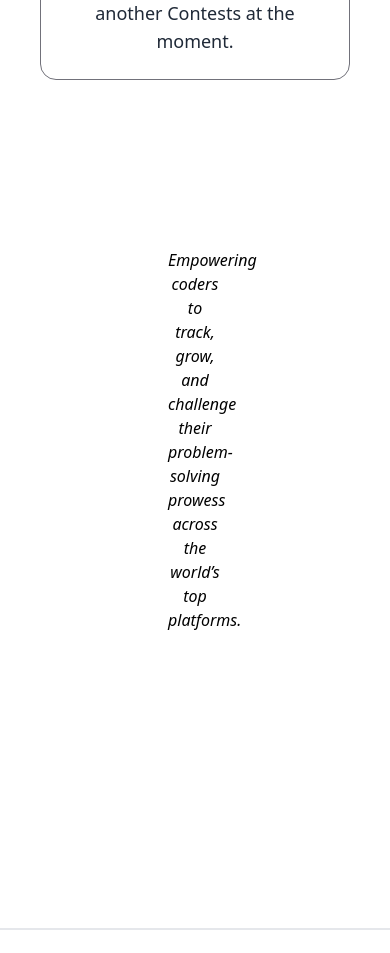
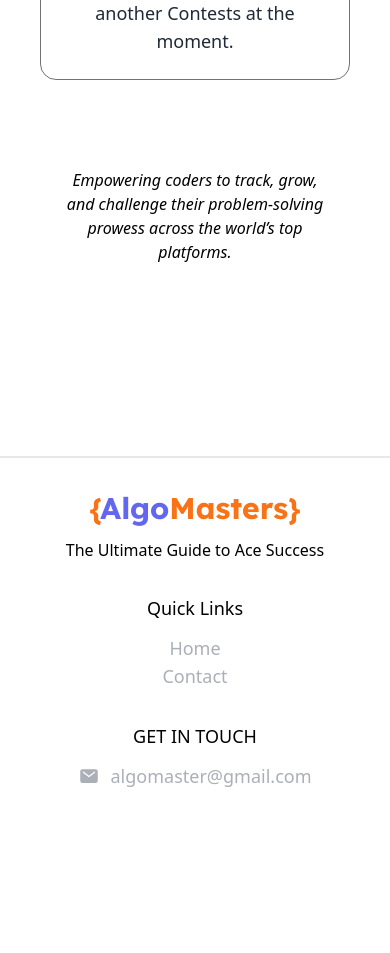
Before and after one commit to Dhiraj-2004/AlgoMaster, a React (Vite) app in the folder frontend/: page / in a window 390 px wide. Shown: the part 1500-2453 px from the top of the page. After the commit the page ends 2322 px from the top, so only its background shows below. Built offline with nearby package versions, Linux system fonts and the light colour scheme; no server answers.

Commit message:
home text

```diff
--- a/frontend/src/pages/Home.jsx
+++ b/frontend/src/pages/Home.jsx
@@ -118,9 +118,12 @@ const Home = () => {
           )}
         </div>
       </div>
-      <div className="m-11 p-11 text-center sm:text-xl">
-        <p className="m-10 p-10 italic">Empowering coders to track, grow, and challenge their problem-solving prowess across the world’s top platforms.</p>
+      <div className="m-4 sm:m-6 lg:m-11 p-4 sm:p-6 lg:p-11 text-center sm:text-xl">
+        <p className="m-4 sm:m-6 lg:m-10 p-4 sm:p-6 lg:p-10 italic">
+          Empowering coders to track, grow, and challenge their problem-solving prowess across the world’s top platforms.
+        </p>
       </div>
+
 
     </div>
   );
```
